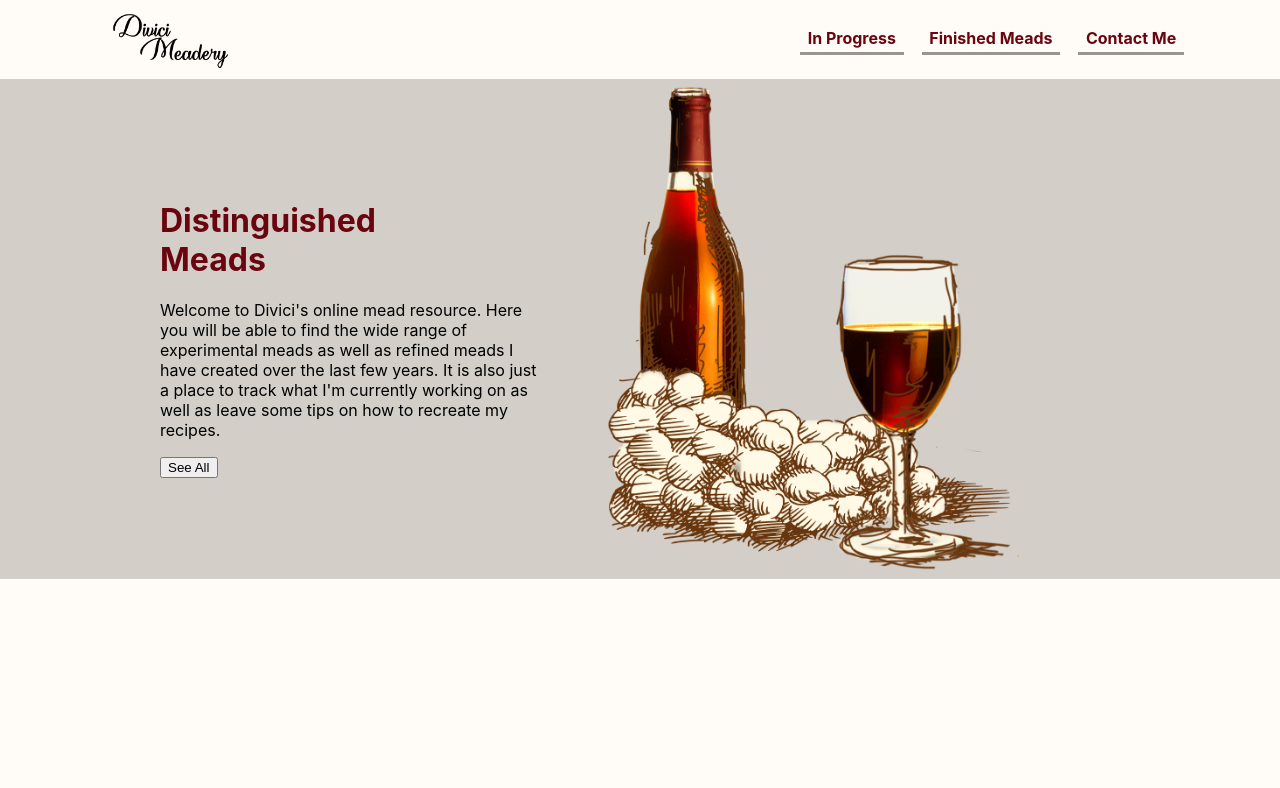
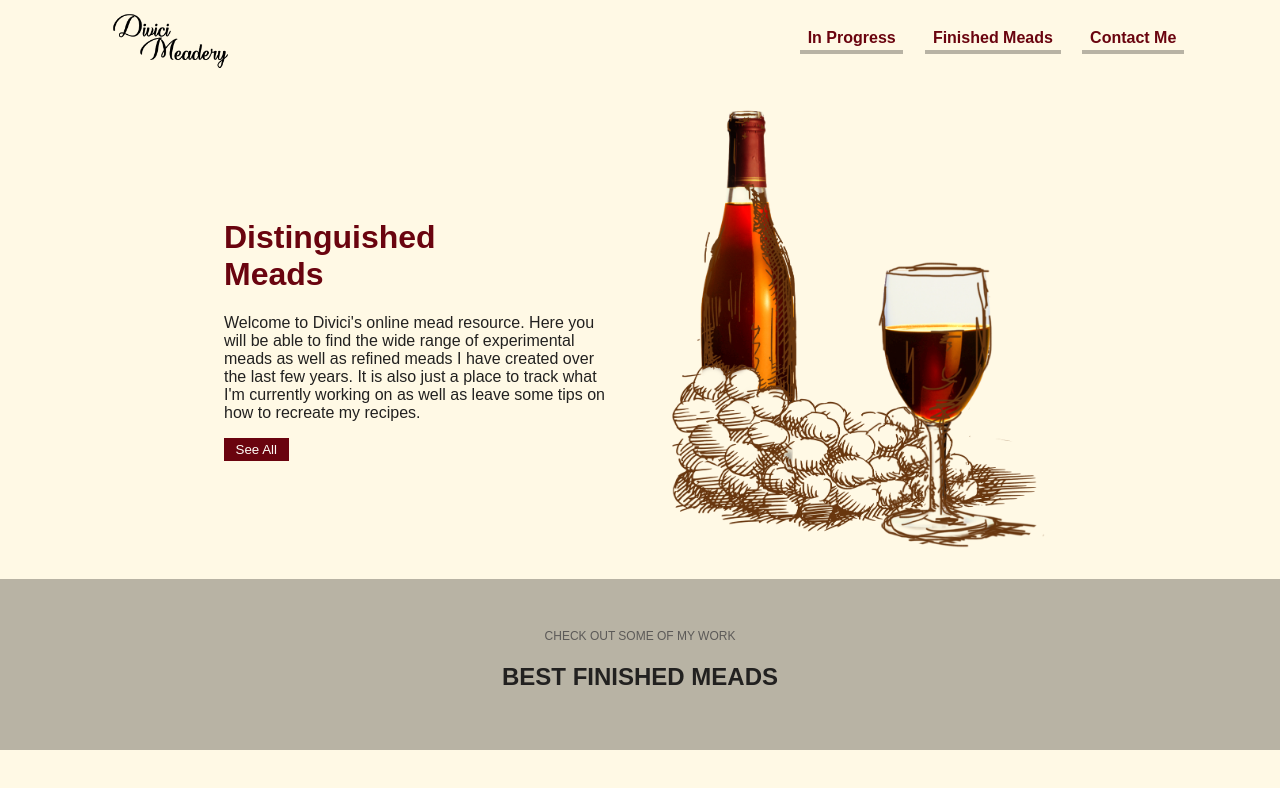
Before and after one commit to Divici/divici-meadery, a React (Create React App) app: page / in a window 1280 px wide. Shown: the top 788 px of the page. Built offline with nearby package versions, Linux system fonts and the light colour scheme.

Commit message:
Finished banner styling

```diff
--- a/src/App.js
+++ b/src/App.js
@@ -1,4 +1,6 @@
 import logo from './assets/DiviciMeaderyLogoB.png';
+
+
 
 function App() {
   return (
@@ -20,9 +22,12 @@ function App() {
           <p>Welcome to Divici's online mead resource. Here you will be able to find the wide range of experimental meads as well as refined meads I have created over the last few years. It is also just a place to track what I'm currently working on as well as leave some tips on how to recreate my recipes.</p>
           <button>See All</button>
         </div>
-        <div className='float-right'>
+        <div className='float-right'></div>
+      </div>
 
-        </div>
+      <div className='best-header'>
+        <p>Check out some of my work</p>
+        <h2>Best Finished Meads</h2>
       </div>
 
     </div>
--- a/src/index.css
+++ b/src/index.css
@@ -1,11 +1,10 @@
 body {
   margin: 0;
-  font-family: -apple-system, BlinkMacSystemFont, 'Segoe UI', 'Roboto', 'Oxygen',
-    'Ubuntu', 'Cantarell', 'Fira Sans', 'Droid Sans', 'Helvetica Neue',
-    sans-serif;
+  font-family: 'Raleway', sans-serif;
   -webkit-font-smoothing: antialiased;
   -moz-osx-font-smoothing: grayscale;
-  background-color: #fffcf7;
+  background-color: #fff9e5;
+  color: #222120;
 }
 
 code {
@@ -18,6 +17,13 @@ code {
 
 h1 {
   color: #6A040F;
+}
+
+button {
+  padding: 1% 3%;
+  background-color: #6A040F;
+  color: #fffcf7;
+  border: none;
 }
 
 header {
@@ -44,7 +50,7 @@ header {
   padding: 1% 2%;
   font-weight: bold;
   text-align: center;
-  border-bottom: 3px solid #999691;
+  border-bottom: 4px solid #b8b3a4;
   color: #6A040F;
 }
 
@@ -52,7 +58,7 @@ header {
   display: flex;
   justify-content: center;
   height: 500px;
-  background-color: #d3cfc8;
+  /* background-color: #d3cfc8; */
 }
 
 .float-text {
@@ -62,8 +68,25 @@ header {
 }
 
 .float-right {
-  width: 40%;
+  height: 500px;
+  width: 30%;
   background-image: url('./assets/DiviciMeaderyBanner.png');
   background-size: contain;
+  background-position: center;
   background-repeat: no-repeat;
 }
+
+/* best finished meads */
+
+.best-header {
+  text-align: center;
+  text-transform: uppercase;
+  color: #222120;
+  background-color: #b8b3a4;
+  padding: 3% 0;
+}
+
+.best-header p {
+  font-size: .75rem;
+  color: #5c5a58;
+}
--- a/src/index.js
+++ b/src/index.js
@@ -3,6 +3,9 @@ import ReactDOM from 'react-dom';
 import './index.css';
 import App from './App';
 import reportWebVitals from './reportWebVitals';
+<style>
+@import url('https://fonts.googleapis.com/css2?family=Raleway:ital,wght@1,900&display=swap');
+</style>
 
 ReactDOM.render(
   <React.StrictMode>
```
